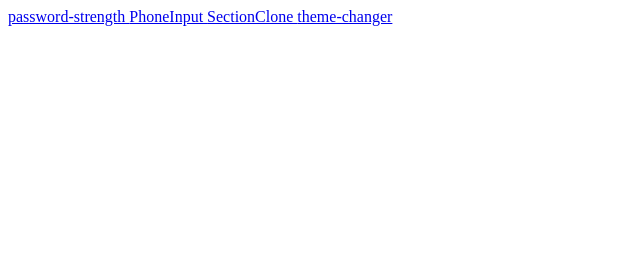
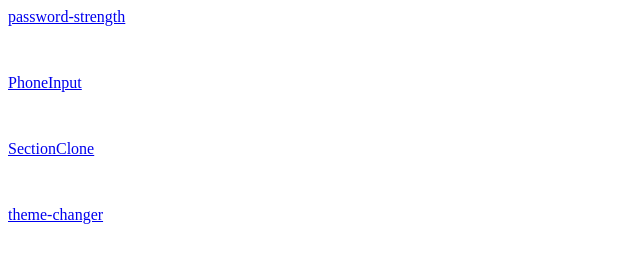
Before and after one commit to Abderrahmane-Deffaf/wtm-challenges, a plain HTML site: page index.html in a window 1280 px wide. Shown: the whole page, without its empty margins (0-640 px from the left). Drawn offline with Linux system fonts and the light colour scheme.

Commit message:
adding style

```diff
--- a/index.html
+++ b/index.html
@@ -6,6 +6,13 @@
   <meta name="viewport" content="width=device-width, initial-scale=1.0">
   <title>WTM-challenges</title>
 </head>
+<style>
+  body {
+    display: flex;
+    flex-direction: column;
+    gap: 3rem;
+  }
+</style>
 <body>
   <a href="./password-strength/src/index.html">
     password-strength
```
